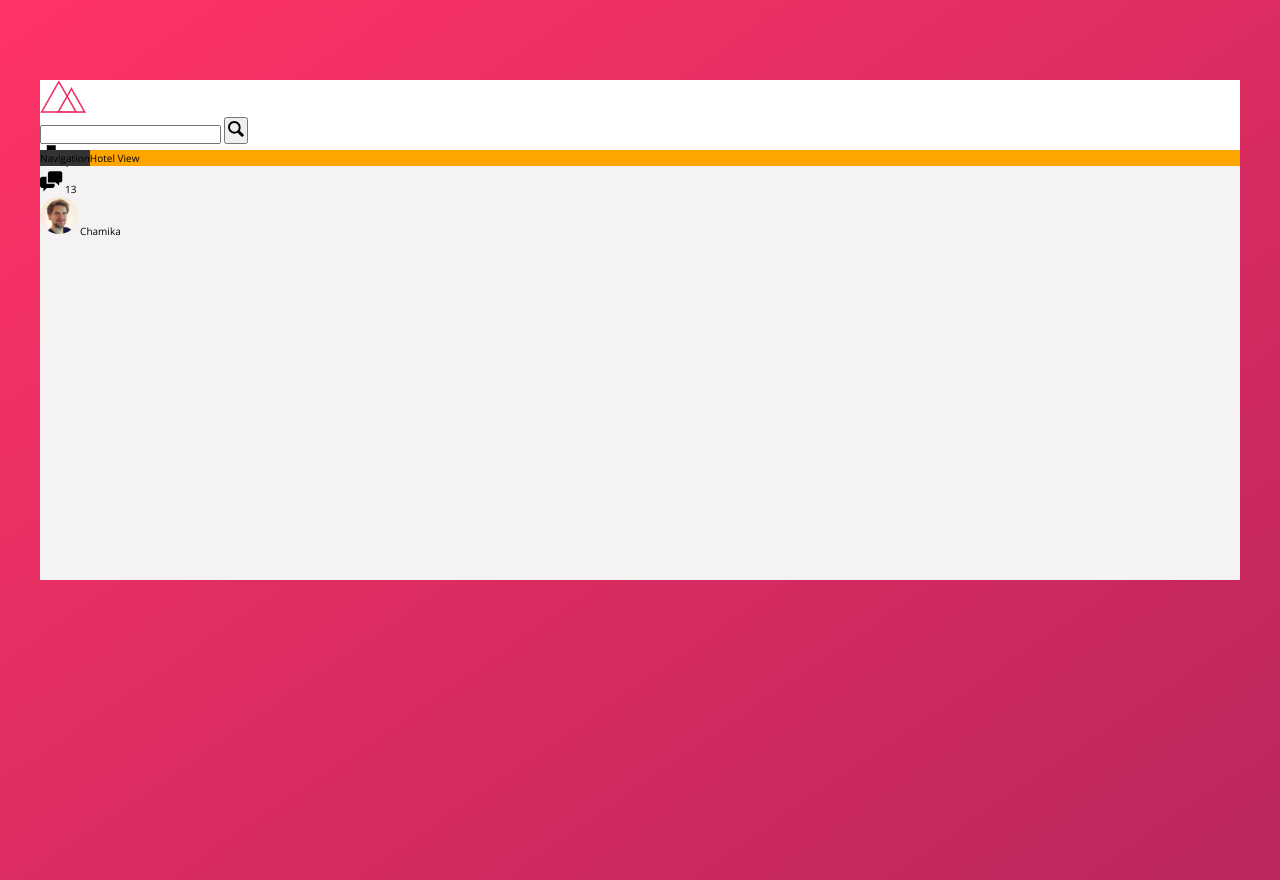
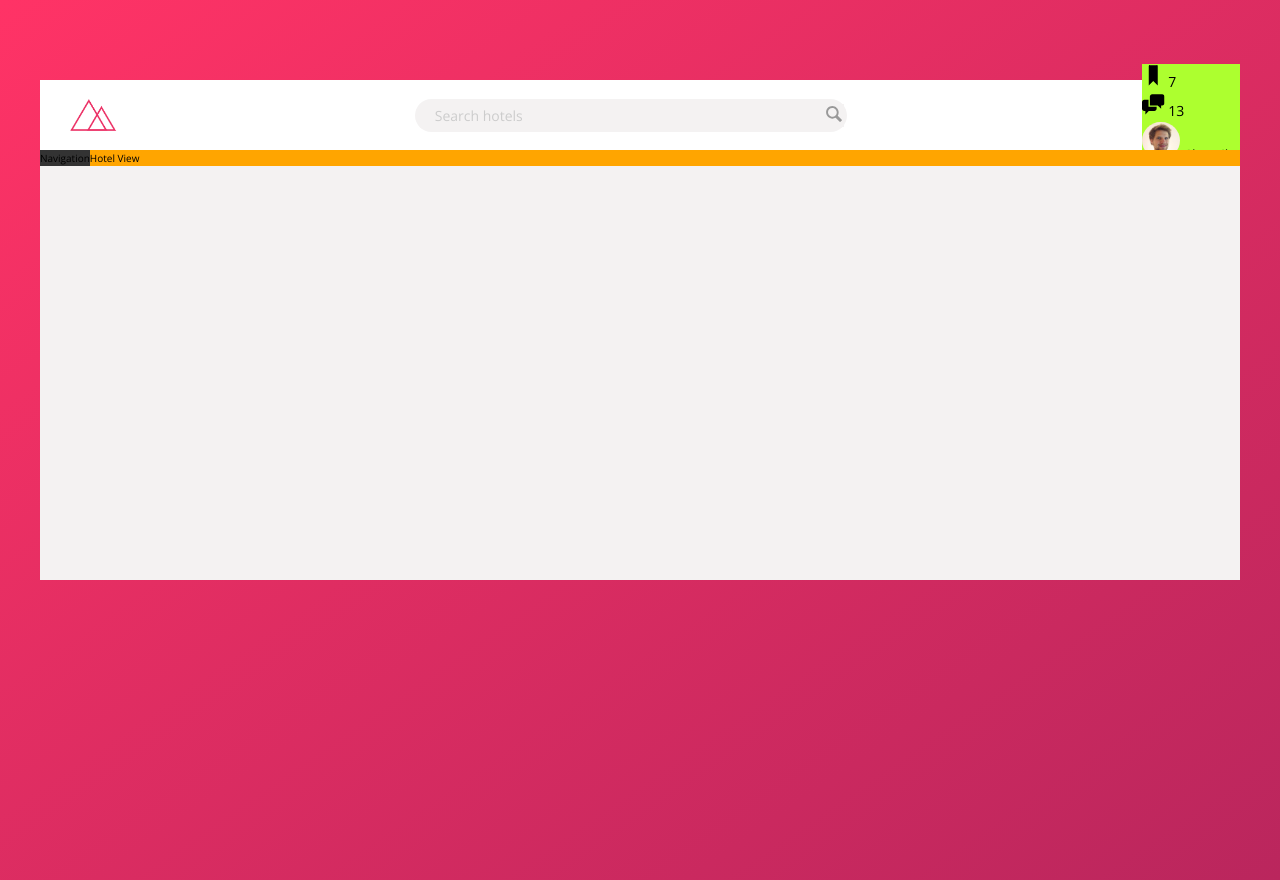
Before and after one commit to chamikabm/Trillo, a website: page index.html in a window 1280 px wide. Drawn offline with nearby package versions, Linux system fonts and the light colour scheme.

Commit message:
Added changes for the serach bar.

```diff
--- a/index.html
+++ b/index.html
@@ -15,7 +15,7 @@
             <header class="header">
                 <img src="img/logo.png" alt="logo" class="logo">
                 <form action="#" class="search">
-                    <input type="text" class="search__input">
+                    <input type="text" class="search__input" placeholder="Search hotels">
                     <button class="search__button">
                         <!--
                         When you insert an SVG like below(i.e Using "xlink:href" ),
--- a/sass/_components.scss
+++ b/sass/_components.scss
@@ -2,17 +2,60 @@
 // LOGO
 .logo {
   height: 3.25rem;
+  margin-left: 3rem;
 }
 
 //////////////////////////////////
 // SEARCH
 .search {
+  flex: 0 0 40%;
+
+  display: flex;
+  justify-content: center;
+  align-items: center;
+
   &__input {
+    // In input elements font related properties (i.e: color, size, family) does not inherit automatically,
+    // we need to specify them explicitly.
+    font-family: inherit;
+    font-size: inherit;
+    color: inherit;
+    background-color: var(--color-grey-light-2);
+    border: none;
+    padding: .7rem 2rem;
+    border-radius: 100px;
+    width: 90%;
+    transition: all .2s;
+    margin-right: -2.25rem; // This allows search__button to come top of the search__input
 
+    &:focus {
+      outline: none;
+      width: 100%;
+      background-color: var(--color-grey-light-3);
+    }
+
+    &::-webkit-input-placeholder { // Chrome, Safari.
+      font-weight: 100;
+      color: var(--color-grey-light-4);
+    }
+  }
+
+  // When the input get focus, select the button.
+  &__input:focus + &__button {
+    background-color: var(--color-grey-light-3);
   }
 
   &__button {
+    border: none;
+    background-color: var(--color-grey-light-2);
 
+    &:focus {
+      outline: none;
+    }
+
+    &:active {
+      transform: translateY(2px);
+    }
   }
 
   &__icon {
@@ -20,6 +63,9 @@
     // Unlike, font icons you can customize SVG icons, that's very handy.
     height: 2rem;
     width:2rem;
+
+    // You can use the fill property to change the color of the SVG images.
+    fill: var(--color-grey-dark-3);
   }
 }
 
@@ -27,6 +73,7 @@
 //////////////////////////////////
 // USER NAVIGATION
 .user-nav {
+  background-color: greenyellow;
   &__icon-box {
 
   }
--- a/sass/_layout.scss
+++ b/sass/_layout.scss
@@ -9,9 +9,13 @@
 }
 
 .header {
+  font-size: 1.4rem;
   height: 7rem;
   background-color: white;
   border-bottom: var(--color-grey-light-2);
+  display: flex;
+  justify-content: space-between;
+  align-items: center;
 }
 
 .content {
```
Also changed, not shown: css/style.css.
